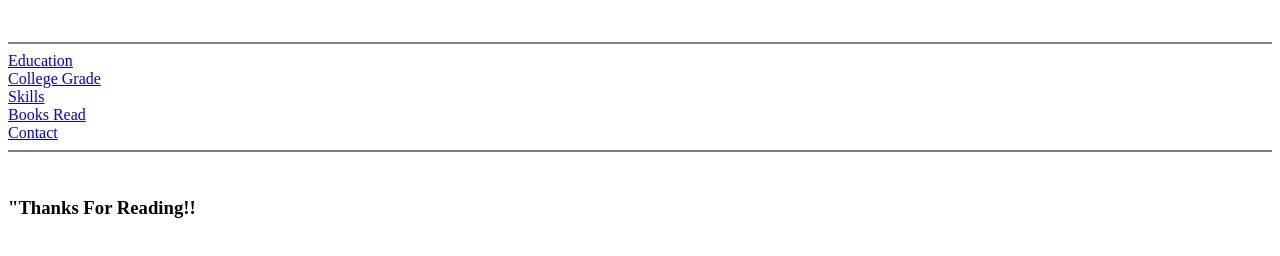
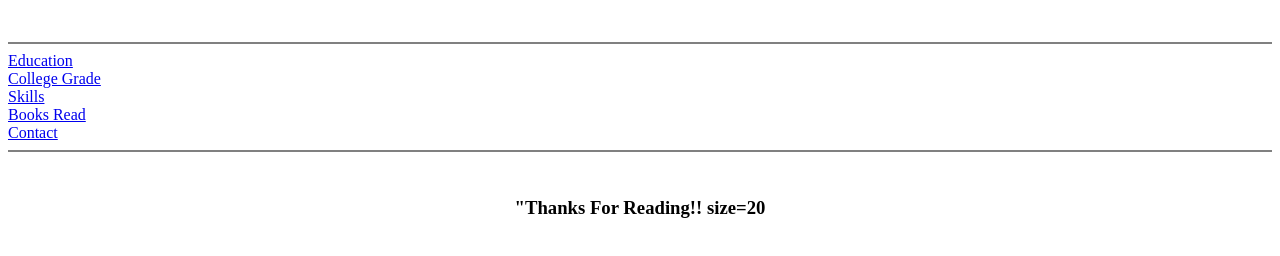
Before and after one commit to kanganaroshan/Personal-Site, a plain HTML site: page index.html in a window 1280 px wide. Shown: the part 182-438 px from the top of the page. Drawn offline with Linux system fonts and the light colour scheme.

Commit message:
Update index.html

```diff
--- a/index.html
+++ b/index.html
@@ -31,7 +31,7 @@
   <a href="contact.html">Contact</a>
   <hr size="2" noshade>
   <br>
-  <h3> "Thanks For Reading!! </h3>
+  <center> <h3> "Thanks For Reading!! size=20 </h3> </center>
 
 
 
```
